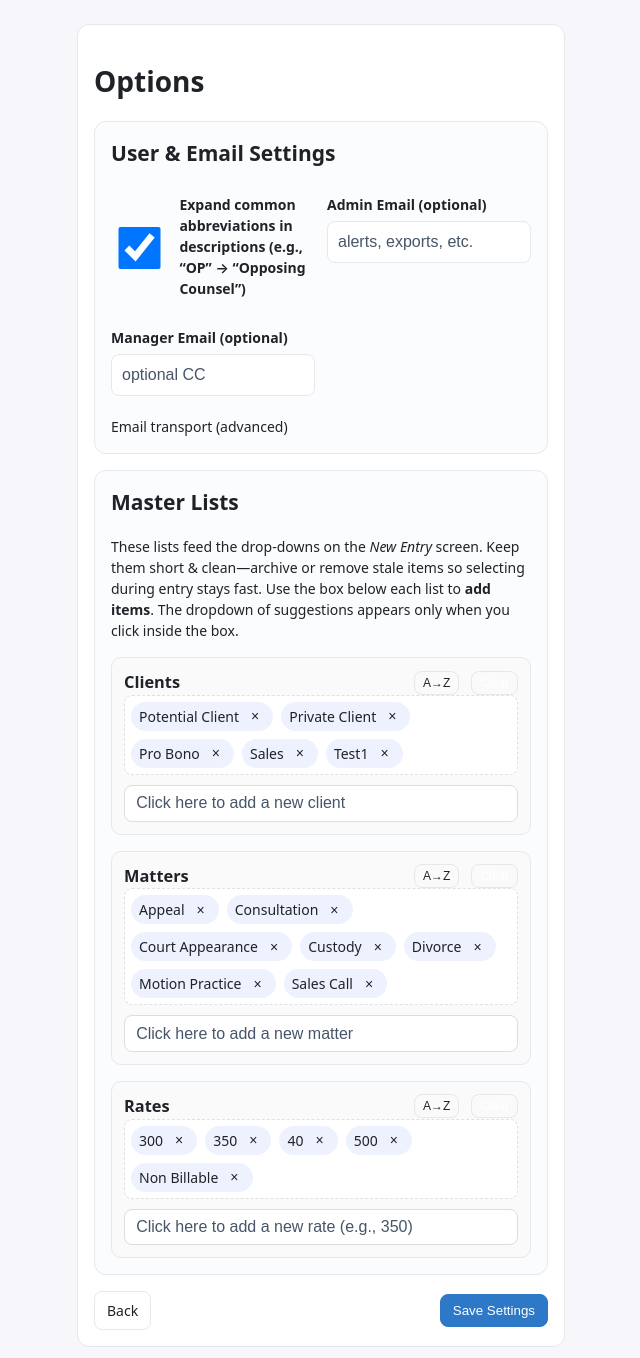
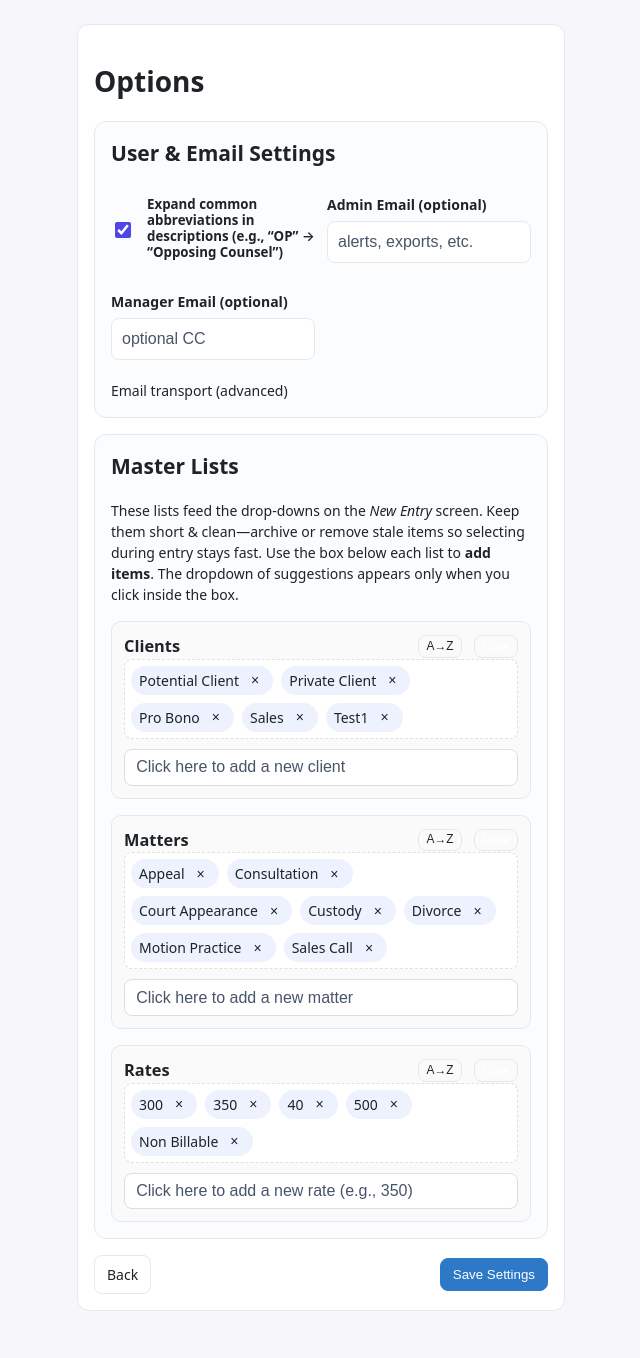
Before and after one commit to aliceinword/legal-time-tracker, a Flask app: page /options in a window 1280 px wide. Shown: the part 67-1425 px from the top of the page, without its empty margins (319-959 px from the left). After the commit the page ends 1378 px from the top, so only its background shows below. Run offline with Flask 3, Linux system fonts and the light colour scheme; a user stored in the database is signed in.

Commit message:
Update style.css

```diff
--- a/static/style.css
+++ b/static/style.css
@@ -399,12 +399,30 @@ body.auth-slim .topbar{ box-shadow:none; }
 .grid.three { display:grid; grid-template-columns: repeat(3, minmax(0,1fr)); gap:12px; }
 @media (max-width:900px){ .grid.two, .grid.three { grid-template-columns: 1fr; } }
 
-.list-editor { margin-top:16px; border:1px solid var(--border, #e5e7eb); border-radius:10px; padding:12px; background:#fafafa; }
-.token-scroll { display:flex; flex-wrap: wrap; gap:8px; max-height:120px; overflow:auto; padding:6px; background:#fff; border:1px dashed #e0e0e0; border-radius:8px; }
-.token { display:inline-flex; align-items:center; gap:6px; padding:4px 8px; border-radius:9999px; background:#eef2ff; }
-.token .x { border:none; background:transparent; cursor:pointer; font-size:14px; line-height:1; }
-.adder { position:relative; margin-top:10px; }
-.adder-input { width:100%; padding:.6rem .8rem; border:1px solid #ddd; border-radius:8px; background:#fff; }
-.adder-dropdown { position:absolute; left:0; right:0; top:calc(100% + 6px); z-index:5; background:#fff; border:1px solid #ddd; border-radius:8px; max-height:220px; overflow:auto; box-shadow:0 6px 18px rgba(0,0,0,.07); }
-.dd-item { padding:.5rem .75rem; cursor:pointer; }
-.dd-item:hover { background:#f6f8ff; }
+/* Options screen: compact checkboxes */
+#options-form input[type="checkbox"] {
+  /* kill any global input padding that bloats them */
+  padding: 0 !important;
+  width: 16px;
+  height: 16px;
+  min-width: 16px;
+  min-height: 16px;
+  margin-right: 8px;
+  vertical-align: middle;
+  /* optional: consistent color on supported browsers */
+  accent-color: var(--primary, #4f46e5);
+}
+
+/* Keep checkbox rows tidy */
+#options-form label.row.align-center.gap {
+  gap: 8px;                 /* was likely larger */
+  line-height: 1.2;         /* tighter lines */
+  font-size: 0.95rem;       /* slightly smaller text in these rows */
+}
+
+/* If you also meant the small action buttons (A→Z / Clear) felt big… */
+#options-form .btn.small {
+  padding: 0.28rem 0.5rem;  /* tighter */
+  font-size: 0.85rem;
+  line-height: 1.1;
+}
```
